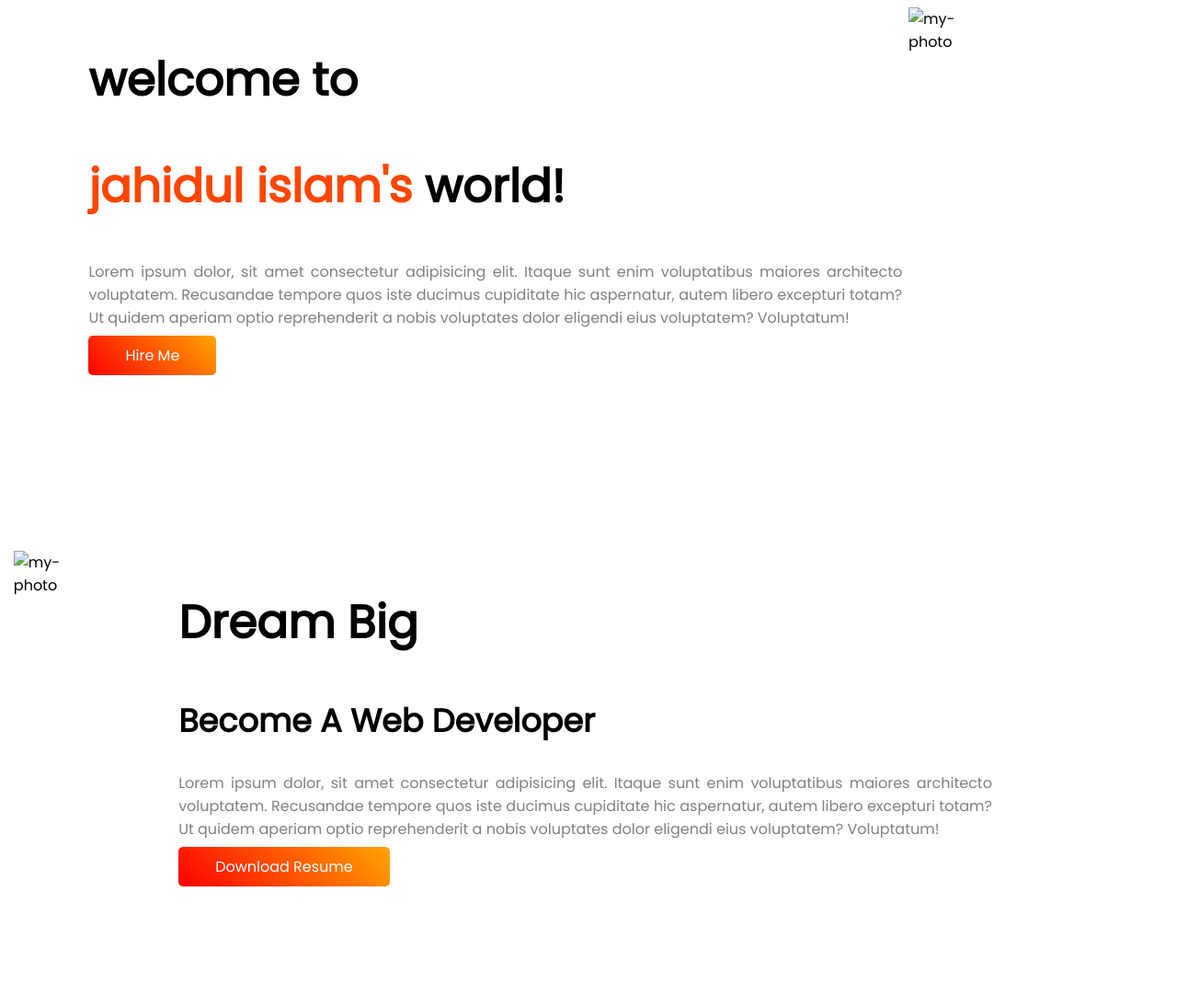
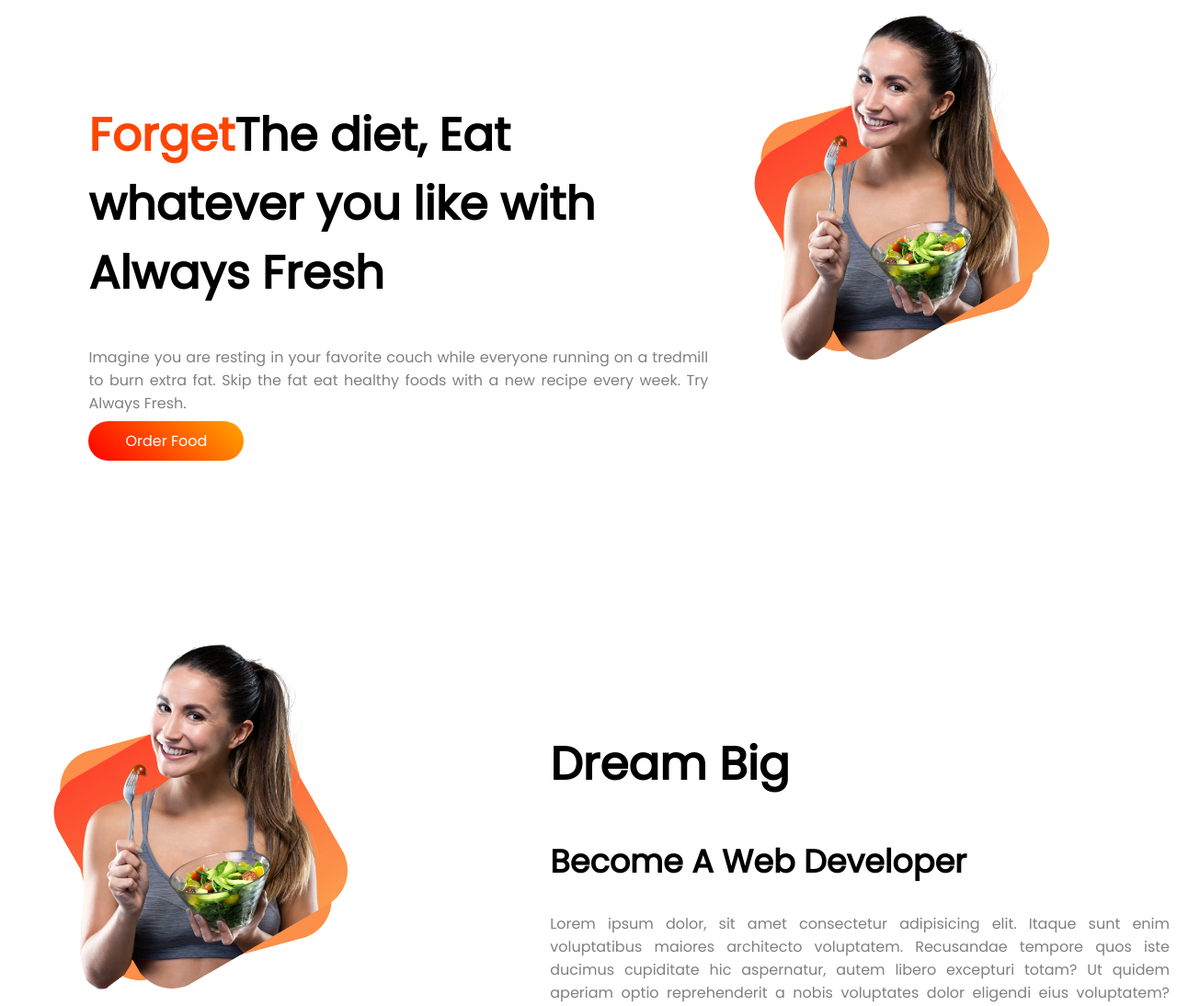
Before and after one commit to jahidulislamjahid/project-food, a plain HTML site: page index.html in a window 1280 px wide. Shown: the top 1094 px of the page at 92% size. Drawn offline with Linux system fonts and the light colour scheme.

Commit message:
photo added

```diff
--- a/css/style.css
+++ b/css/style.css
@@ -8,6 +8,7 @@ body{
     color: orangered;
 }
 .big-font{
+    padding-top: 60px;
     font-size: 50px;
     font-weight: 700;
 }
@@ -24,11 +25,11 @@ p{
     text-align: justify;
     color: gray;
 }
-.hire-button{
+.order-button{
     text-decoration: none;
     background-image: linear-gradient(45deg,red,orange);
     padding: 10px 40px;
-    border-radius: 5px;
+    border-radius: 30px;
     color: white;
 }
 .shadow-box{
--- a/index.html
+++ b/index.html
@@ -14,19 +14,18 @@
 <body>
     <section class="flex-display">
         <div class="half-size">
-            <h1 class="big-font">welcome to</h1>
-            <h2 class="big-font"><span class="orange-text">jahidul islam's</span> world!</h2>
-            <p>Lorem ipsum dolor, sit amet consectetur adipisicing elit. Itaque sunt enim voluptatibus maiores architecto voluptatem. Recusandae tempore quos iste ducimus cupiditate hic aspernatur, autem libero excepturi totam? Ut quidem aperiam optio reprehenderit a nobis voluptates dolor eligendi eius voluptatem? Voluptatum!</p>
-            <a class="hire-button" href="#">Hire Me</a>
+            <h1 class="big-font"><span class="orange-text">Forget</span>The diet, Eat whatever you like with Always Fresh</h1>
+                        <p>Imagine you are resting in your favorite couch while everyone running on a tredmill to burn extra fat. Skip the fat eat healthy foods with a new recipe every week. Try Always Fresh.</p>
+            <a class="order-button" href="#">Order Food</a>
         </div>
     <div>
-        <img class="half-size" src="images/my-bg.png" alt="my-photo">
+        <img class="half-size" src="images/female/Group 8425.png" alt="main-poster">
     </div>
     </section>
 
     <section class="flex-display">
         <div>
-            <img class="half-size" src="images/my-bg2.png" alt="my-photo">
+            <img class="half-size" src="images/female/Group 8425.png" alt="my-photo">
         </div>
         <div class="half-size">
             <h1 class="big-font">Dream Big</h1>
```
